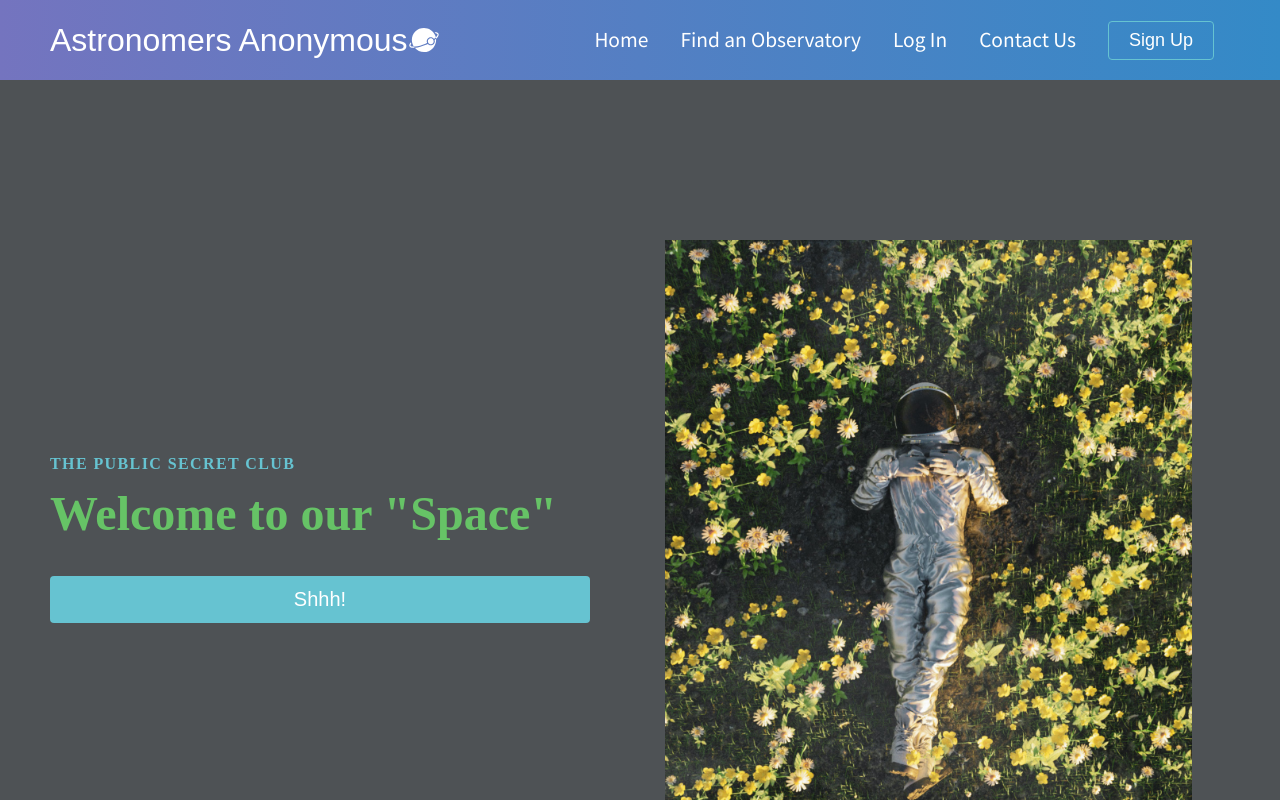
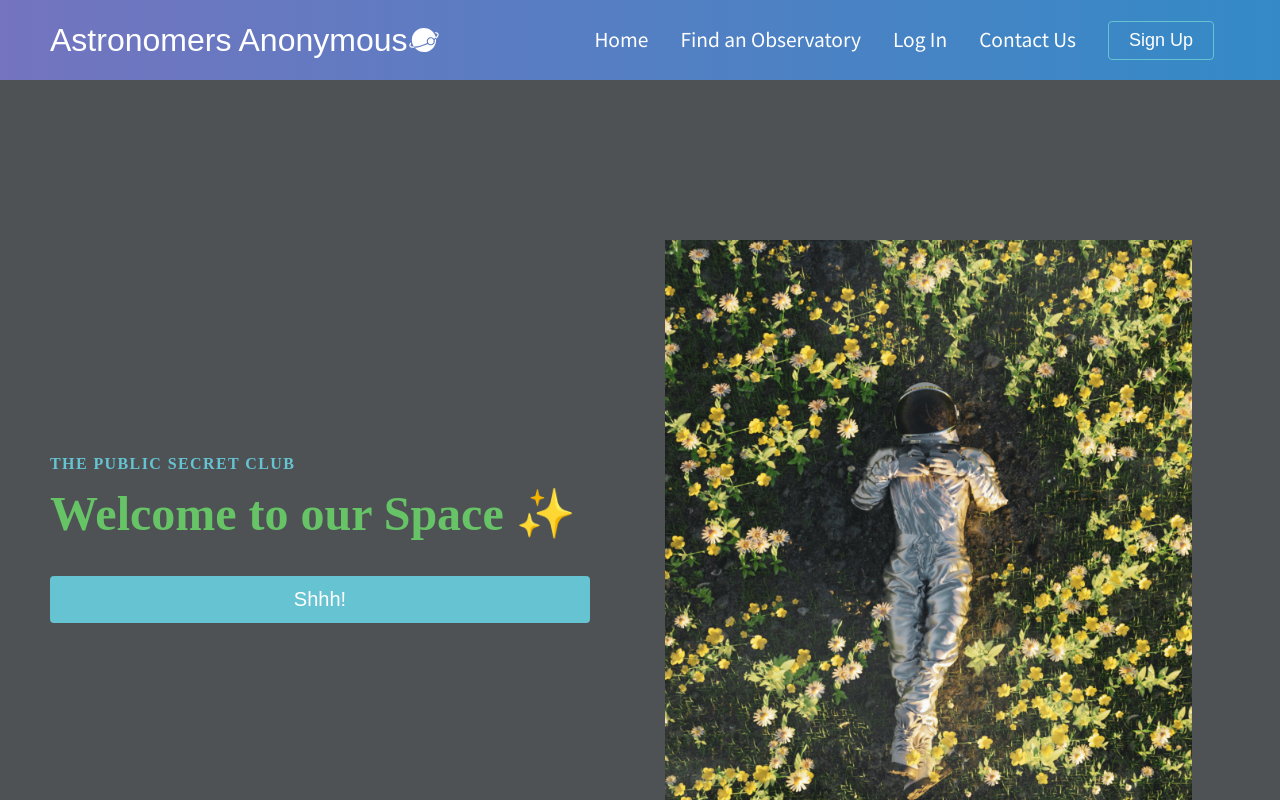
Before and after one commit to St-Ives94/Astronomers_Anonymous, a React (Create React App) app: page / in a window 1280 px wide. Shown: the top 800 px of the page. Built offline with nearby package versions, Linux system fonts and the light colour scheme; a web font is replaced by a local one.

Commit message:
updating hero

```diff
--- a/src/components/pages/homepage/Data.js
+++ b/src/components/pages/homepage/Data.js
@@ -3,7 +3,7 @@ export const homeObjOne = {
     lightText: true,
     lightTextDesc: true,
     topLine: 'the public secret club',
-    headline: 'Welcome to our "Space"',
+    headline: 'Welcome to our Space ✨',
     description: '',
     buttonLabel: 'Shhh!',
     imgStart: '',
```
